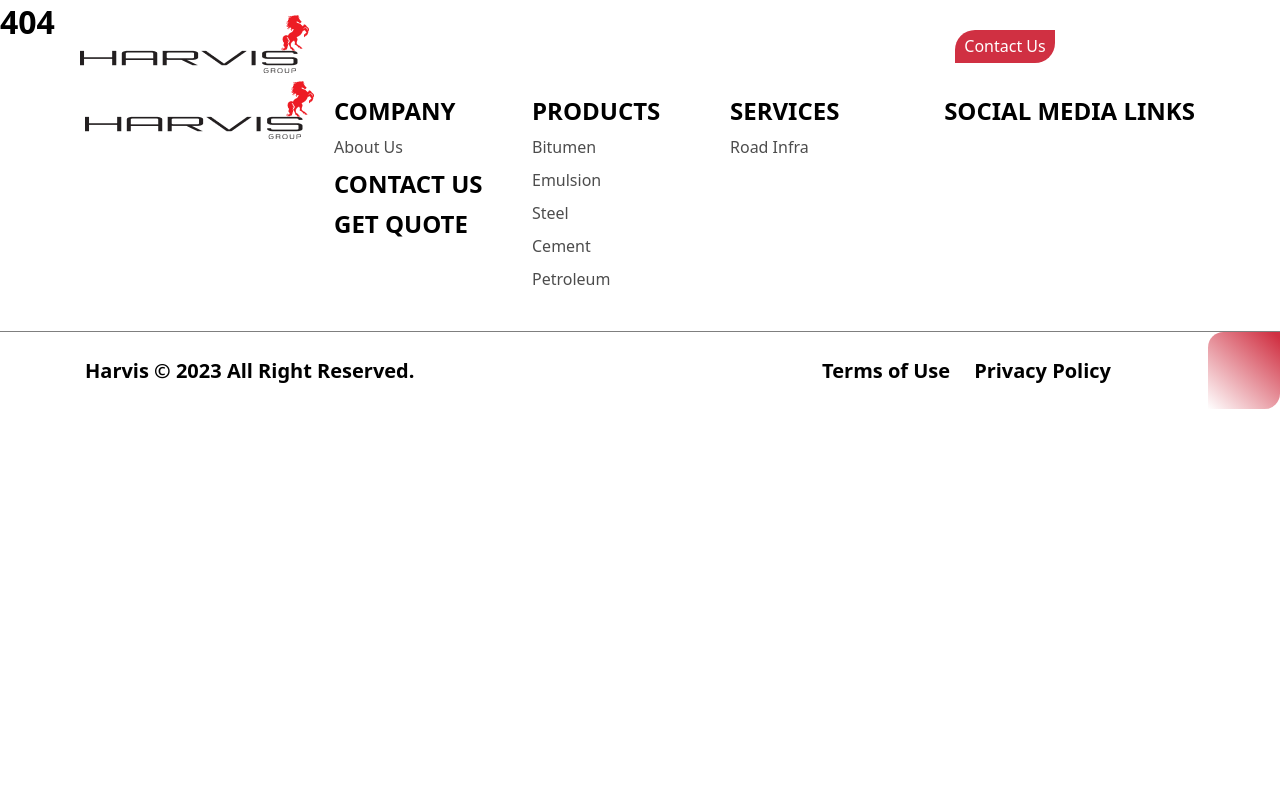
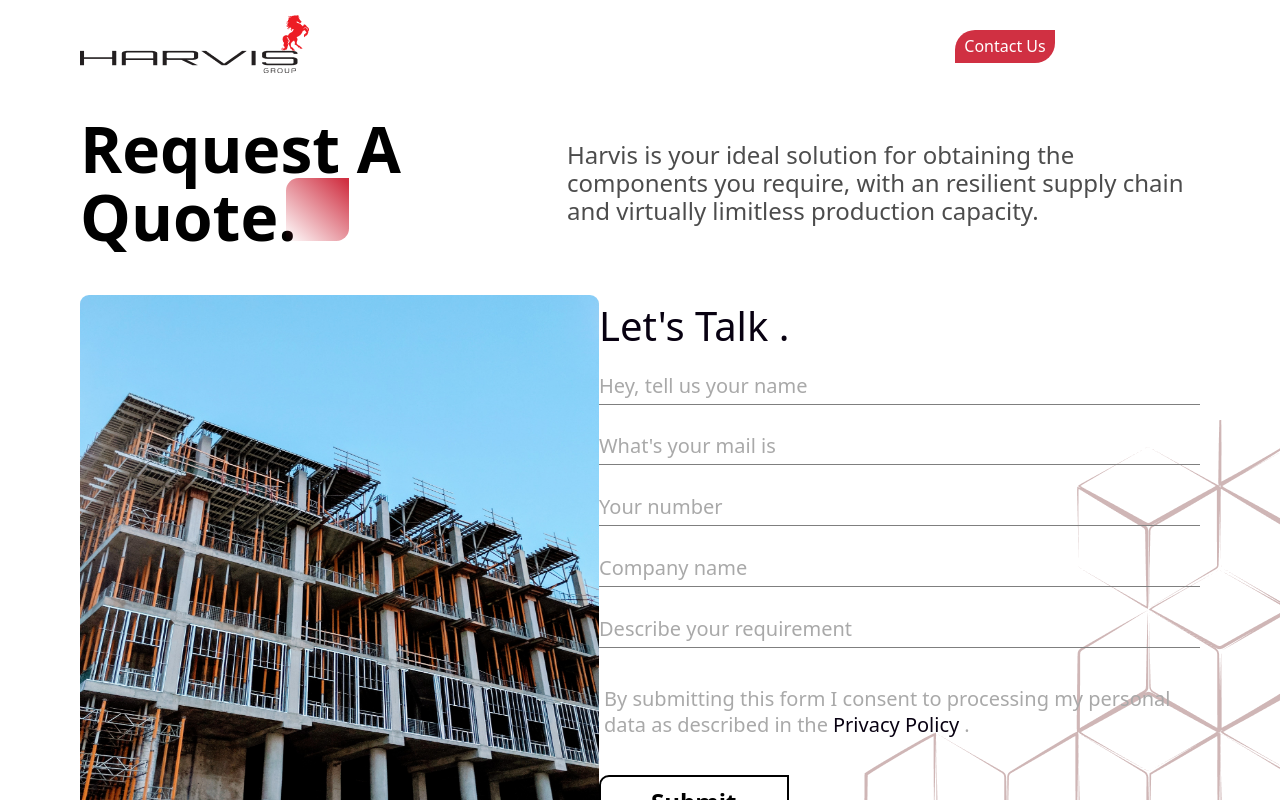
Before and after one commit to tech-socialagent/harvisinfra, a React (Create React App) app: page /getquote in a window 1280 px wide. Shown: the top 800 px of the page. Built offline with nearby package versions, Linux system fonts and the light colour scheme.

Commit message:
getquote

```diff
--- a/package.json
+++ b/package.json
@@ -8,6 +8,7 @@
     "@testing-library/user-event": "^13.5.0",
     "react": "^18.2.0",
     "react-dom": "^18.2.0",
+    "react-icons": "^4.8.0",
     "react-router-dom": "^6.8.2",
     "react-scripts": "5.0.1",
     "web-vitals": "^2.1.4"
--- a/src/Styles/About_page.css
+++ b/src/Styles/About_page.css
@@ -1,5 +1,8 @@
 .aboutpage {
   padding: 120px 80px;
+  background-image: url("../assets/Group.png");
+  background-position: bottom 0% right 0%;
+  background-repeat: no-repeat;
 }
 .aboutpage .about_desc p {
   font-weight: 400;
--- /dev/null
+++ b/src/Styles/GetQuote.css
@@ -0,0 +1,89 @@
+.getquote_body {
+  padding: 120px 80px 50px 80px;
+  background-image: url("../assets/Group.png");
+  background-position: bottom 0% right 0%;
+  background-repeat: no-repeat;
+}
+.getquote_body .top {
+  display: grid;
+  grid-template-columns: 1fr 1.3fr;
+  align-items: center;
+}
+.getquote_body .top .top_desc {
+  font-weight: 400;
+  font-size: 24px;
+  line-height: 28px;
+
+  color: rgba(0, 0, 0, 0.7);
+}
+.getquote_body .bottom {
+  display: grid;
+  grid-template-columns: 1fr 1.3fr;
+  margin-top: 50px;
+}
+input:focus {
+  outline-style: none;
+}
+input {
+  border-top: none;
+  border-left: none;
+  border-right: none;
+  border-bottom: 1px solid #7f7f7f;
+  padding: 15px 0px 5px 0px;
+  font-weight: 500;
+  font-size: 20px;
+  line-height: 90%;
+  /* identical to box height, or 18px */
+  background-color: transparent;
+  color: #a9a9a9;
+}
+input::placeholder {
+  color: #a9a9a9;
+}
+.form_title {
+  font-weight: 500;
+  font-size: 40px;
+  line-height: 90%;
+  /* identical to box height, or 36px */
+  color: #080111;
+}
+.quote_image img {
+  width: 519px;
+  height: 541px;
+  border-radius: 9px;
+}
+.quote_form {
+  display: flex;
+  flex-direction: column;
+  justify-content: space-evenly;
+}
+.form_privacy {
+  color: #080111;
+  font-size: 20px;
+  text-decoration: none;
+  margin: 0 5px;
+}
+.form_agreement {
+  font-weight: 500;
+  font-size: 20px;
+  line-height: 26px;
+  color: #a9a9a9;
+  margin: 25px 5px;
+}
+
+/* @media only screen and (max-width: 400px) {
+    .getquote_body .component_title{
+        display: grid;
+        grid-template-columns: 1fr 1fr;
+    }
+    .getquote_body .section_header{
+        margin-top: 80px;
+    }
+    .getquote_body .section_body{
+        display: grid;
+        grid-template-columns: auto;
+    }
+    .quote_image{
+        display: none;
+    }
+} */
--- /dev/null
+++ b/src/components/Getquote.jsx
@@ -0,0 +1,70 @@
+import React from "react";
+import "../Styles/GetQuote.css";
+import { Link } from "react-router-dom";
+import { BsArrowRightCircle } from "react-icons/bs";
+
+const Getquote = () => {
+  return (
+    <div className="getquote_body dot_section">
+      <div className="top">
+        <div className="section_heading">
+          <h3>Request A Quote.</h3>
+        </div>
+        <div className="top_desc">
+          Harvis is your ideal solution for obtaining the components you
+          require, with an resilient supply chain and virtually limitless
+          production capacity.
+        </div>
+      </div>
+      <div className="bottom">
+        {/* <div className="section_body"> */}
+          <div className="quote_image">
+            <img src={require("../assets/photos/quote.jpg")} alt="" />
+          </div>
+          <div className="quote_form">
+            <div className="form_title">Let's Talk .</div>
+            <input
+              type="text"
+              name=""
+              id="name"
+              placeholder="Hey, tell us your name"
+            />
+            <input
+              type="text"
+              name=""
+              id="email"
+              placeholder="What's your mail is"
+            />
+            <input type="text" name="" id="number" placeholder="Your number" />
+            <input
+              type="text"
+              name=""
+              id="copany_name"
+              placeholder="Company name"
+            />
+            <input
+              type="text"
+              name=""
+              id="project_detail"
+              placeholder="Describe your requirement"
+            />
+            <div className="form_agreement">
+              By submitting this form I consent to processing my personal data
+              as described in the
+              <Link className="form_privacy" to={"/privacy"}>
+                Privacy Policy
+              </Link>
+              .
+            </div>
+            <div className="form_submit">
+            <div className="main_btn2">Submit</div>
+
+            </div>
+          </div>
+        </div>
+      {/* </div> */}
+    </div>
+  );
+};
+
+export default Getquote;
--- a/src/index.js
+++ b/src/index.js
@@ -11,6 +11,7 @@ import Cement from "./components/pages/Cement";
 import Steel from "./components/pages/Steel";
 import Petroleum from "./components/pages/Petroleum";
 import AboutPage from "./components/AboutPage";
+import Getquote from "./components/Getquote";
 
 const router = createBrowserRouter([
   {
@@ -42,6 +43,10 @@ const router = createBrowserRouter([
     path:"/about_us",
     element: <AboutPage/>
   },
+  {
+    path:"/getquote",
+    element: <Getquote/>
+  }
 
 ]);
 
```
Also changed, not shown: src/assets/photos/quote.jpg (added), 1 other file (tests, documents, lock files or other folders).
